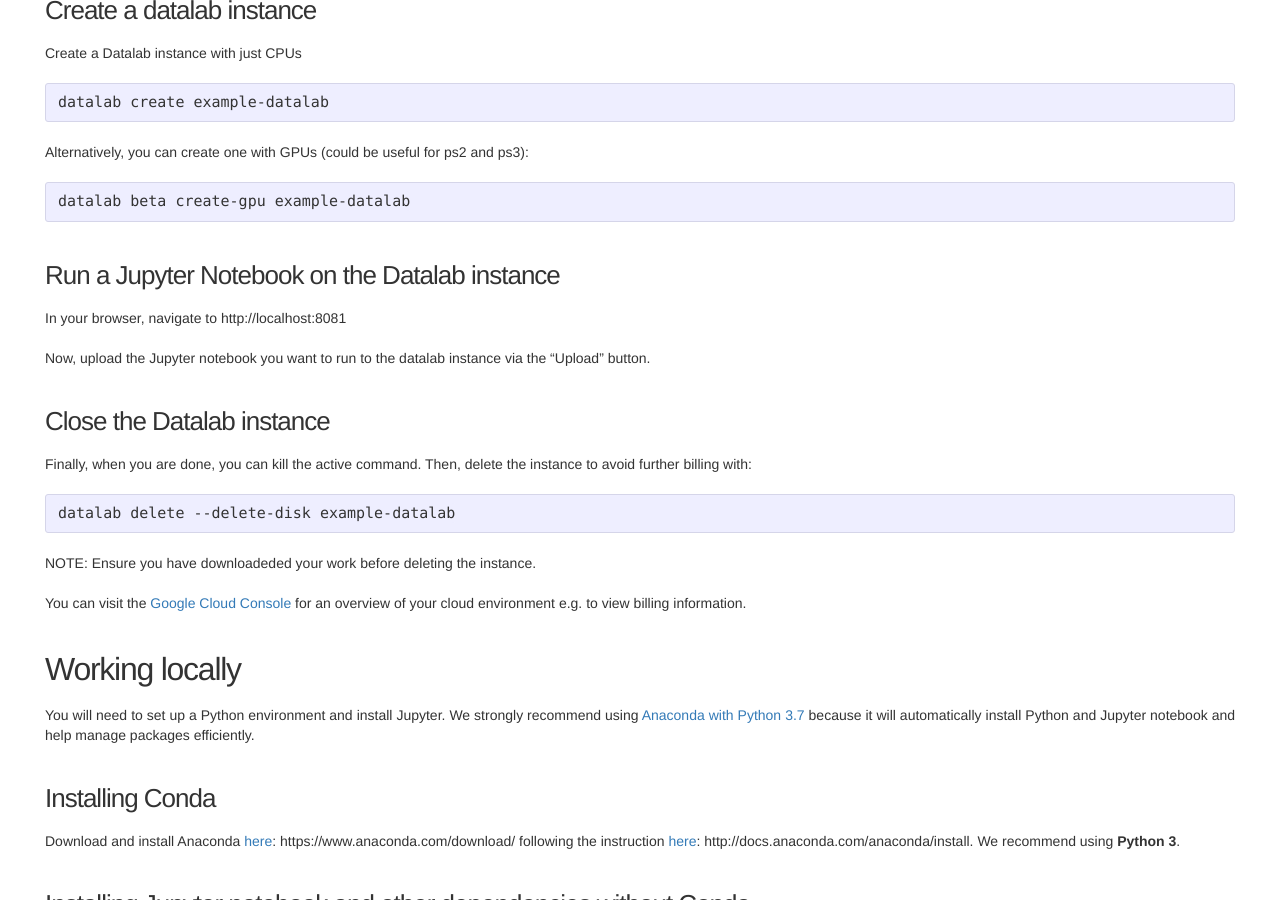
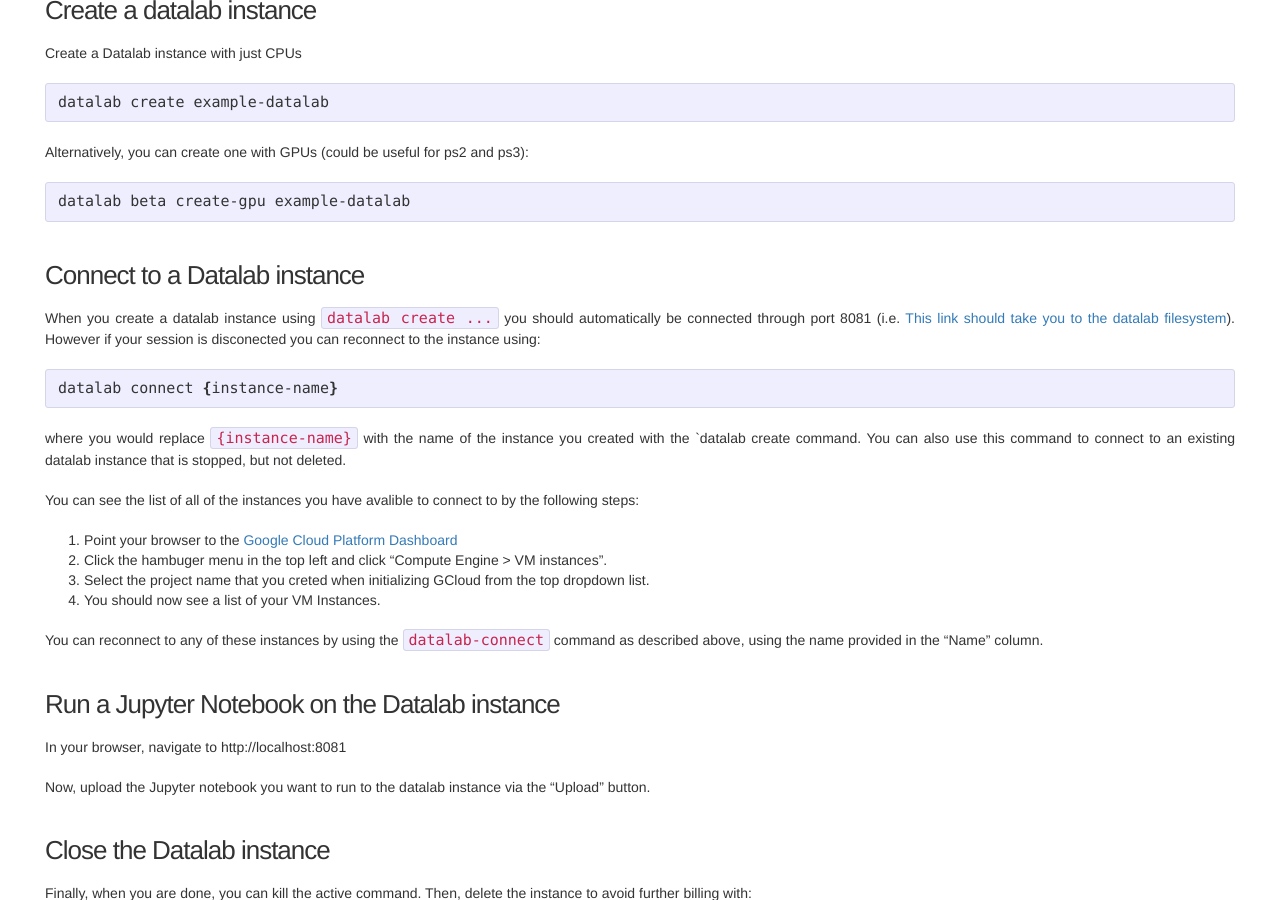
Before and after one commit to mit6874/mit6874.github.io, a Jekyll site: the page built from tutorials/quickstart-tutorial.md, in a window 1280 px wide and 900 px high, scrolled down 2212 px. Built offline with Jekyll 4.4.1, drawn with Linux system fonts in a browser that asks for light colours; nearby versions of some CDN libraries.

Commit message:
adding datalab connect details

````diff
--- a/tutorials/quickstart-tutorial.md
+++ b/tutorials/quickstart-tutorial.md
@@ -89,6 +89,23 @@ Alternatively, you can create one with GPUs (could be useful for ps2 and ps3):
 ```
 datalab beta create-gpu example-datalab
 ```
+
+### Connect to a Datalab instance
+
+When you create a datalab instance using `datalab create ...` you should automatically be connected through port 8081 (i.e. [This link should take you to the datalab filesystem](http://localhost:8081)). However if your session is disconected you can reconnect to the instance using:
+
+```bash
+datalab connect {instance-name}
+```
+where you would replace `{instance-name}` with the name of the instance you created with the `datalab create command. You can also use this command to connect to an existing datalab instance that is stopped, but not deleted.
+
+You can see the list of all of the instances you have avalible to connect to by the following steps:
+1. Point your browser to the [Google Cloud Platform Dashboard](https://console.cloud.google.com/home/dashboard)
+1. Click the hambuger menu in the top left and click "Compute Engine > VM instances".
+1. Select the project name that you creted when initializing GCloud from the top dropdown list.
+1. You should now see a list of your VM Instances.
+
+You can reconnect to any of these instances by using the `datalab-connect` command as described above, using the name provided in the "Name" column.
 
 ### Run a Jupyter Notebook on the Datalab instance
 In your browser, navigate to http://localhost:8081
````
